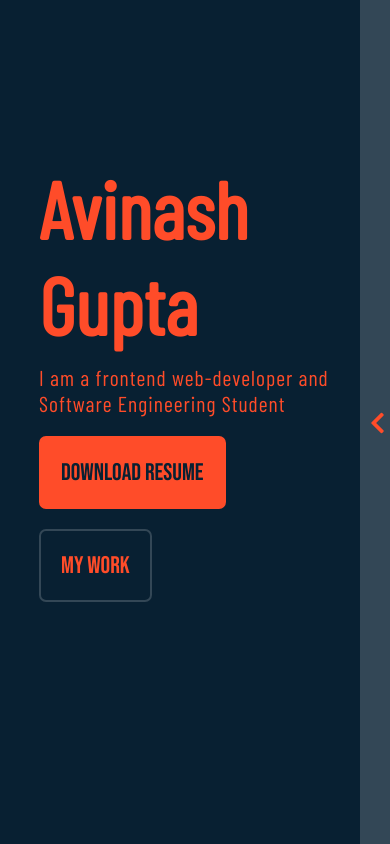
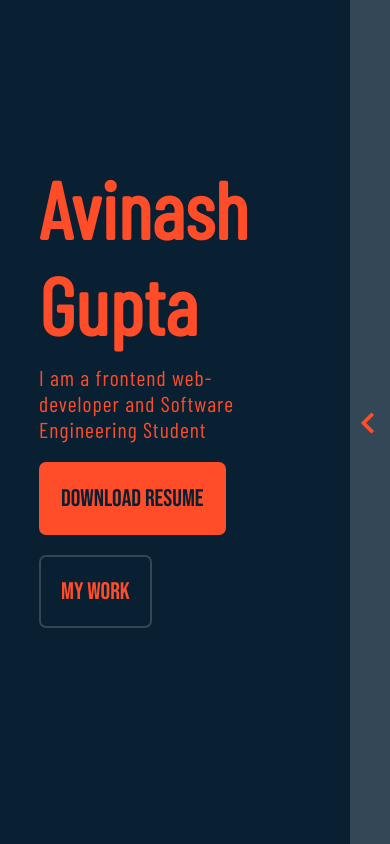
Before and after one commit to tier3guy/portolio, a React (Create React App) app: page / in a window 390 px wide. Shown: the top 844 px of the page. Built offline with nearby package versions, Linux system fonts and the light colour scheme.

Commit message:
something

```diff
--- a/src/Components/Hero.css
+++ b/src/Components/Hero.css
@@ -38,7 +38,7 @@
     flex-direction: column;
   }
   .hero__text{
-    width: 100%;
+    width: 80%;
   }
   .hero__text h1{
     font-size: 5em;
--- a/src/Components/Navbar.css
+++ b/src/Components/Navbar.css
@@ -64,7 +64,7 @@ ul li a:focus , #resume , ul li a:active{
     display: block;
     position: fixed;
     height: 100vh;
-    width: 290px;
+    width: 300px;
     background-color: var(--lighter);
     color: var(--dark);
     right: -260px;
```
